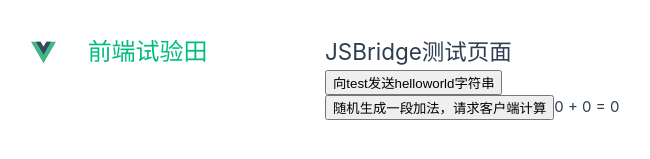
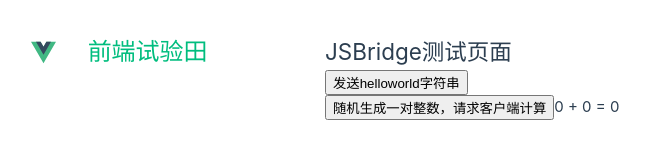
Before and after one commit to echives/learn_vue, a Vue app: page /jsbridge in a window 1280 px wide. Shown: the part 323-482 px from the top of the page, without its empty margins (315-965 px from the left). Built offline with nearby package versions, Linux system fonts and the light colour scheme.

Commit message:
jsbridge

```diff
--- a/src/App.vue
+++ b/src/App.vue
@@ -14,6 +14,10 @@ import { RouterLink, RouterView } from 'vue-router'
 </template>
 
 <style scoped>
+body {
+  place-items: normal start;
+}
+
 header {
   line-height: 1.5;
   display: flex;
--- a/src/utils/bridge.ts
+++ b/src/utils/bridge.ts
@@ -74,9 +74,10 @@ const registryCallback = (name: string, callback: (response: INativeResponse) =>
   }
   globalScope[name] = (response: any) => {
     const error = response.err
-    const dataJSON = response.dataJSON
+    const dataJSON = response.data
+    console.log(response.data.result)
     const data = JSON.parse(dataJSON)
     clearTimeout(timeId)
-    callback({ err: error, data: data})
+    callback({ err: error, data: data })
   }
 }
--- a/src/views/JSBridgeView.vue
+++ b/src/views/JSBridgeView.vue
@@ -3,10 +3,10 @@
     <h2>JSBridge测试页面</h2>
     <div class='test-cases'>
       <div class="case1">
-        <button @click="helloworld">向test发送helloworld字符串</button>
+        <button @click="helloworld">发送helloworld字符串</button>
       </div>
       <div class="case2">
-        <button @click="calculationAddition">随机生成一段加法，请求客户端计算</button>
+        <button @click="calculationAddition">随机生成一对整数，请求客户端计算</button>
         <div>{{ numberA }} + {{ numberB }} = {{ additionResult }}</div>
       </div>
     </div>
```
